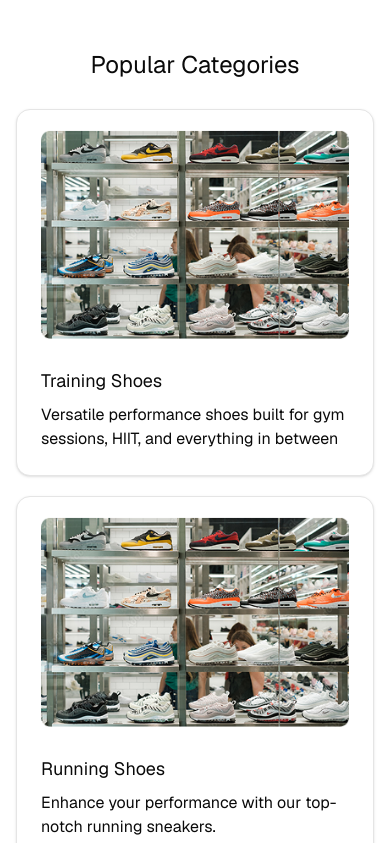
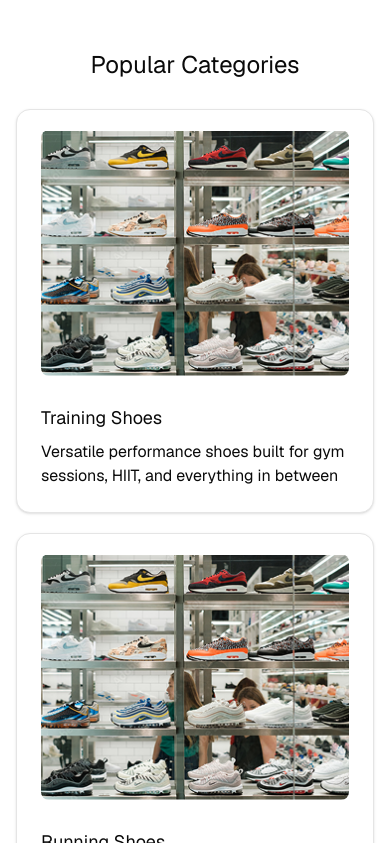
Before and after one commit to yevheniiorhanistyi/eCommerce-Platform, a Next.js app: page / in a window 390 px wide. Shown: the part 961-1804 px from the top of the page. Built offline with nearby package versions, Linux system fonts and the light colour scheme.

Commit message:
refactor: update PopularCategories to use responsive Image with fill and sizes

```diff
--- a/src/components/PopularCategories/PopularCategories.tsx
+++ b/src/components/PopularCategories/PopularCategories.tsx
@@ -33,13 +33,16 @@ const PopularCategories = (): JSX.Element => {
           <Link href={category.href} key={category.title} className="max-w-[420px]">
             <Card className="h-full cursor-pointer transition-shadow hover:shadow-lg py-5">
               <CardContent>
-                <Image
-                  className="mb-7"
-                  src={category.image}
-                  alt={category.title}
-                  width={364}
-                  height={246}
-                />
+                <div className="relative w-full h-[246px] mb-7">
+                  <Image
+                    src={category.image}
+                    alt={category.title}
+                    fill
+                    style={{ objectFit: 'cover' }}
+                    sizes="(max-width: 768px) 100vw, (max-width: 1024px) 50vw, 364px"
+                    className="rounded-md"
+                  />
+                </div>
                 <h3 className="text-lg mb-2 sm:mb-4">{category.title}</h3>
                 <p className="text-base sm:-tracking-tight mb-1">{category.description}</p>
               </CardContent>
```
